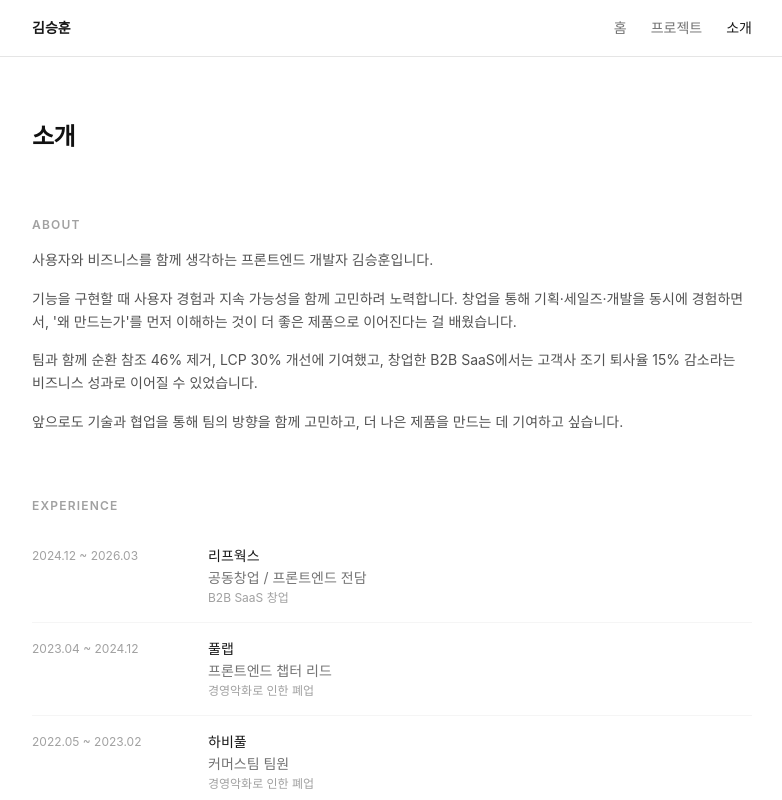
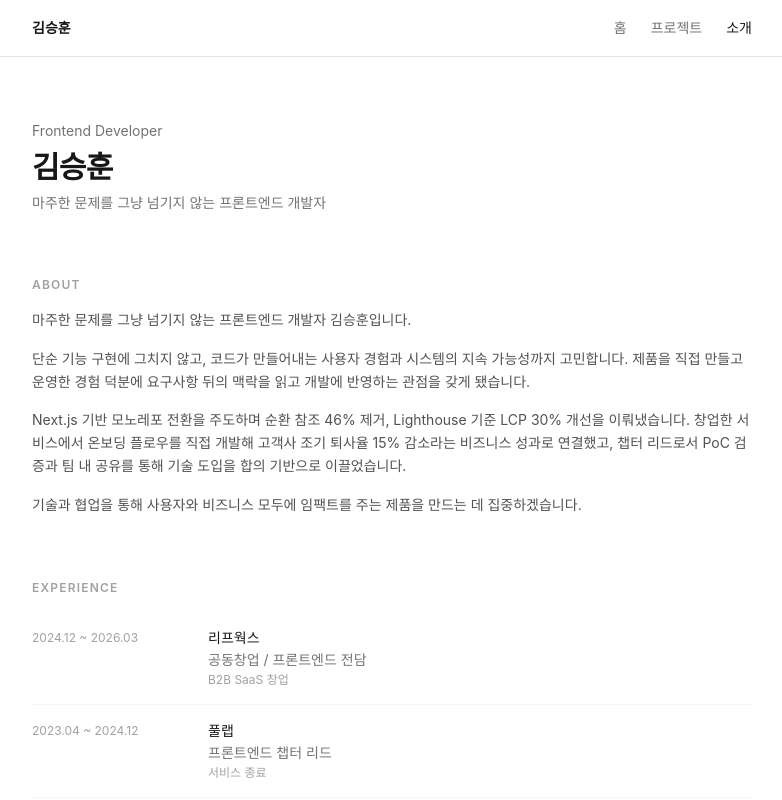
Before and after one commit to rlatmdgns/portfolio, a Next.js app: page /about in a window 1280 px wide. Shown: the top 800 px of the page, without its empty margins (248-1030 px from the left). Built offline with nearby package versions, Linux system fonts and the light colour scheme.

Commit message:
fix: 자기소개 재 수정

```diff
--- a/src/app/about/page.tsx
+++ b/src/app/about/page.tsx
@@ -13,13 +13,13 @@ const experiences = [
     company: "풀랩",
     period: "2023.04 ~ 2024.12",
     role: "프론트엔드 챕터 리드",
-    note: "경영악화로 인한 폐업",
+    note: "서비스 종료",
   },
   {
     company: "하비풀",
     period: "2022.05 ~ 2023.02",
     role: "커머스팀 팀원",
-    note: "경영악화로 인한 폐업",
+    note: "서비스 종료",
   },
   {
     company: "아이오크롭스",
@@ -32,8 +32,17 @@ const experiences = [
 export default function AboutPage() {
   return (
     <div className="space-y-16">
+      {/* Hero */}
       <div className="space-y-2">
-        <h1 className="text-2xl font-bold tracking-tight">소개</h1>
+        <p className="text-sm text-neutral-500 dark:text-neutral-400">
+          Frontend Developer
+        </p>
+        <h1 className="text-3xl font-bold tracking-tight text-neutral-900 dark:text-neutral-100">
+          김승훈
+        </h1>
+        <p className="text-sm text-neutral-500 dark:text-neutral-400">
+          마주한 문제를 그냥 넘기지 않는 프론트엔드 개발자
+        </p>
       </div>
 
       {/* Bio */}
@@ -44,25 +53,28 @@ export default function AboutPage() {
         <div className="space-y-4 text-sm text-neutral-600 dark:text-neutral-300 leading-relaxed">
           {/* 브랜딩 도입 */}
           <p>
-            사용자와 비즈니스를 함께 생각하는 프론트엔드 개발자 김승훈입니다.
+            마주한 문제를 그냥 넘기지 않는 프론트엔드 개발자 김승훈입니다.
           </p>
-          {/* 가치관 + 문제 인식 */}
+          {/* 가치관 + 문제인식 */}
           <p>
-            기능을 구현할 때 사용자 경험과 지속 가능성을 함께 고민하려 노력합니다.
-            창업을 통해 기획·세일즈·개발을 동시에 경험하면서,
-            &apos;왜 만드는가&apos;를 먼저 이해하는 것이 더 좋은 제품으로 이어진다는 걸
-            배웠습니다.
+            단순 기능 구현에 그치지 않고, 코드가 만들어내는 사용자 경험과
+            시스템의 지속 가능성까지 고민합니다.
+            제품을 직접 만들고 운영한 경험 덕분에 요구사항 뒤의 맥락을 읽고
+            개발에 반영하는 관점을 갖게 됐습니다.
           </p>
           {/* 실적 요약 */}
           <p>
-            팀과 함께 순환 참조 46% 제거, LCP 30% 개선에 기여했고,
-            창업한 B2B SaaS에서는 고객사 조기 퇴사율 15% 감소라는
-            비즈니스 성과로 이어질 수 있었습니다.
+            Next.js 기반 모노레포 전환을 주도하며 순환 참조 46% 제거,
+            Lighthouse 기준 LCP 30% 개선을 이뤄냈습니다.
+            창업한 서비스에서 온보딩 플로우를 직접 개발해
+            고객사 조기 퇴사율 15% 감소라는 비즈니스 성과로 연결했고,
+            챕터 리드로서 PoC 검증과 팀 내 공유를 통해
+            기술 도입을 합의 기반으로 이끌었습니다.
           </p>
           {/* 미래 방향 */}
           <p>
-            앞으로도 기술과 협업을 통해 팀의 방향을 함께 고민하고,
-            더 나은 제품을 만드는 데 기여하고 싶습니다.
+            기술과 협업을 통해 사용자와 비즈니스 모두에 임팩트를 주는
+            제품을 만드는 데 집중하겠습니다.
           </p>
         </div>
       </section>
--- a/src/app/page.tsx
+++ b/src/app/page.tsx
@@ -31,18 +31,14 @@ export default function Home() {
         </div>
         <div className="space-y-3 text-base leading-relaxed text-neutral-600 dark:text-neutral-300 max-w-xl">
           <p>
-            사용자와 비즈니스를 함께 생각하는 프론트엔드 개발자입니다.
+            마주한 문제를 그냥 넘기지 않는 프론트엔드 개발자입니다.
+            단순 기능 구현에 그치지 않고, 코드가 만들어내는 사용자 경험과
+            시스템의 지속 가능성까지 고민합니다.
           </p>
           <p>
-            기능을 구현할 때 사용자 경험과 지속 가능성을 함께 고민하려 노력합니다.
-            창업을 통해 기획·세일즈·개발을 동시에 경험하면서,
-            &apos;왜 만드는가&apos;를 먼저 이해하는 것이 더 좋은 제품으로 이어진다는 걸
-            배웠습니다.
-          </p>
-          <p>
-            팀과 함께 순환 참조 46% 제거, LCP 30% 개선에 기여했고,
-            창업한 B2B SaaS에서는 고객사 조기 퇴사율 15% 감소라는
-            비즈니스 성과로 이어질 수 있었습니다.
+            모노레포 전환으로 순환 참조 46% 제거, LCP 30% 개선을 이뤄냈고,
+            창업한 서비스에서 온보딩 플로우를 직접 개발해
+            고객사 조기 퇴사율 15% 감소라는 비즈니스 성과로 연결했습니다.
           </p>
         </div>
         <div className="flex gap-4 pt-1">
```
